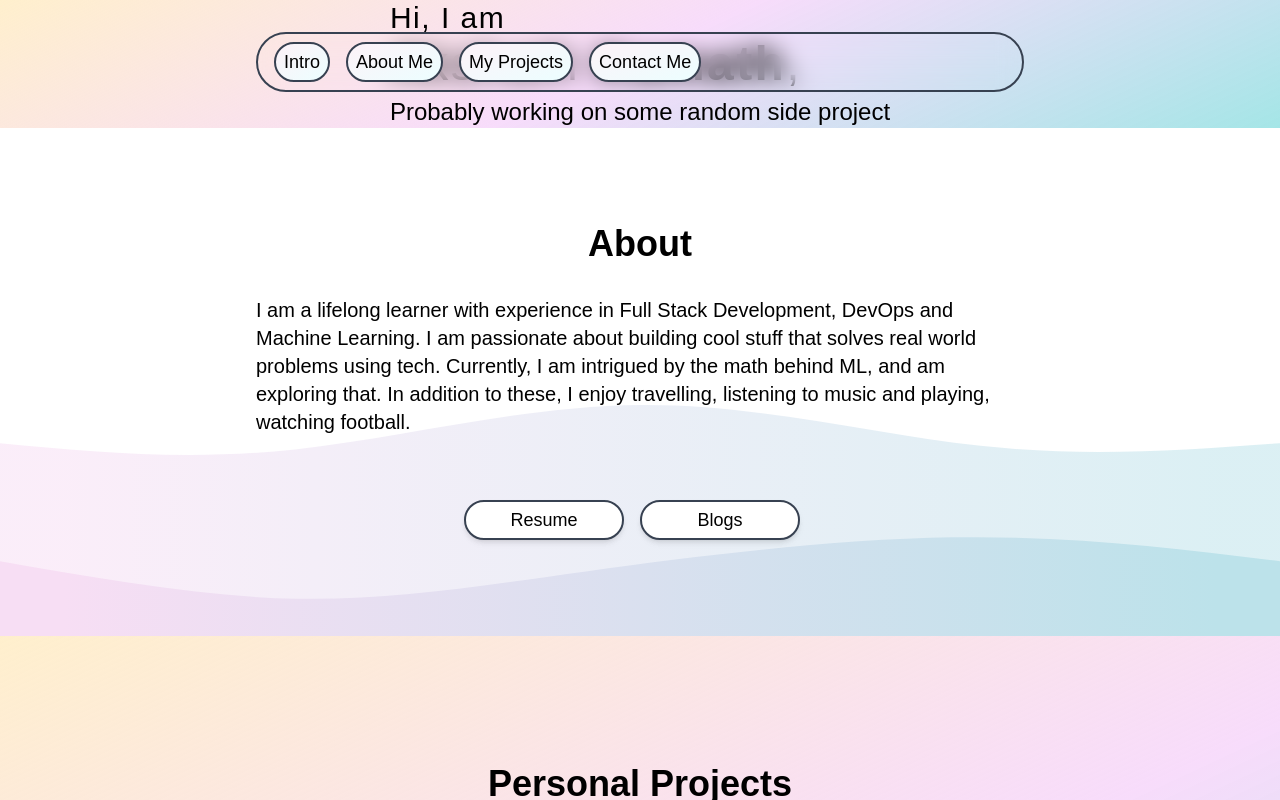
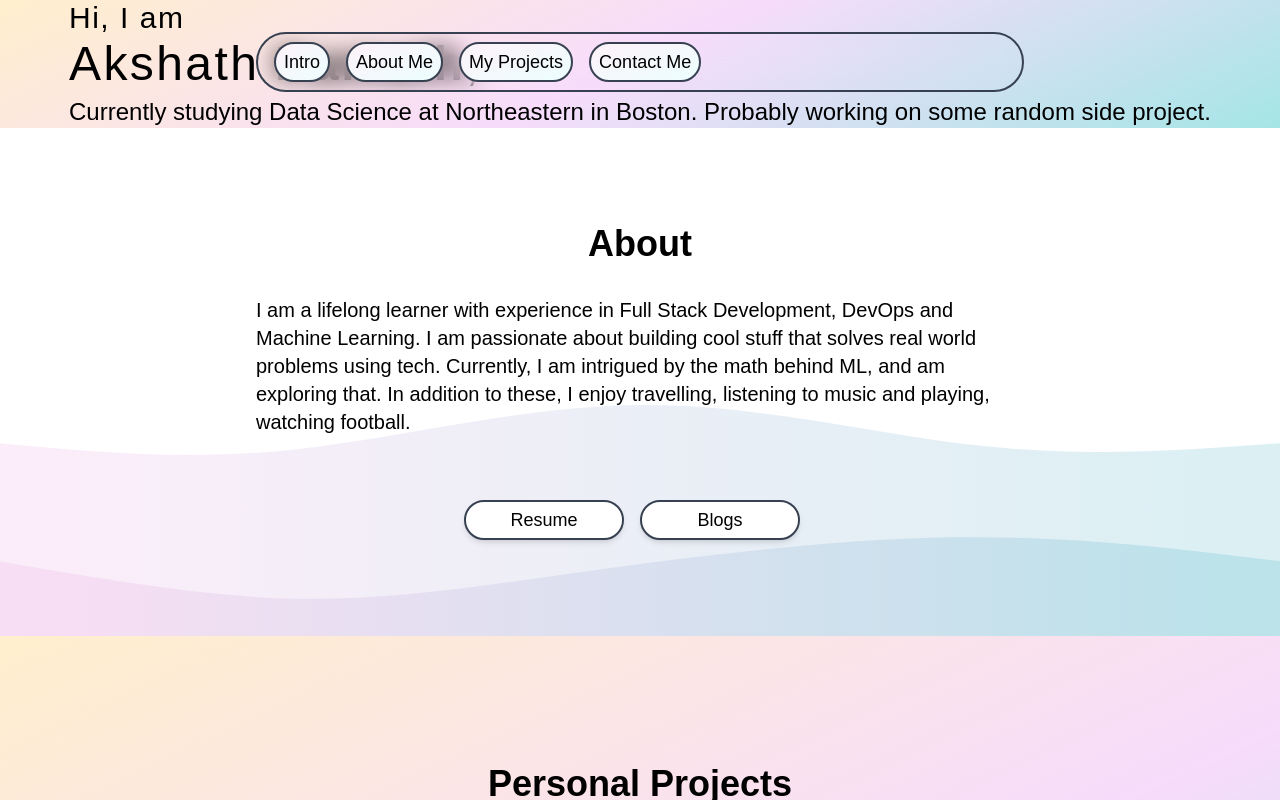
Before and after one commit to AkshathKamath/AkshathKamath-Portfolio, a Next.js app: page / in a window 1280 px wide. Built offline with nearby package versions, Linux system fonts and the light colour scheme; what next-real-viewport would draw is missing.

Commit message:
Updated About

```diff
--- a/src/constants.ts
+++ b/src/constants.ts
@@ -1,6 +1,6 @@
 export const constants = {
   name: "Akshath Kamath",
-  tagline: "Probably working on some random side project",
+  tagline: "Currently studying Data Science at Northeastern in Boston. Probably working on some random side project.",
   about:
     "I am a lifelong learner with experience in Full Stack Development, DevOps and Machine Learning. I am passionate about building cool stuff that solves real world problems using tech. Currently, I am intrigued by the math behind ML, and am exploring that. In addition to these, I enjoy travelling, listening to music and playing, watching football.",
   aboutURLs: [
```
